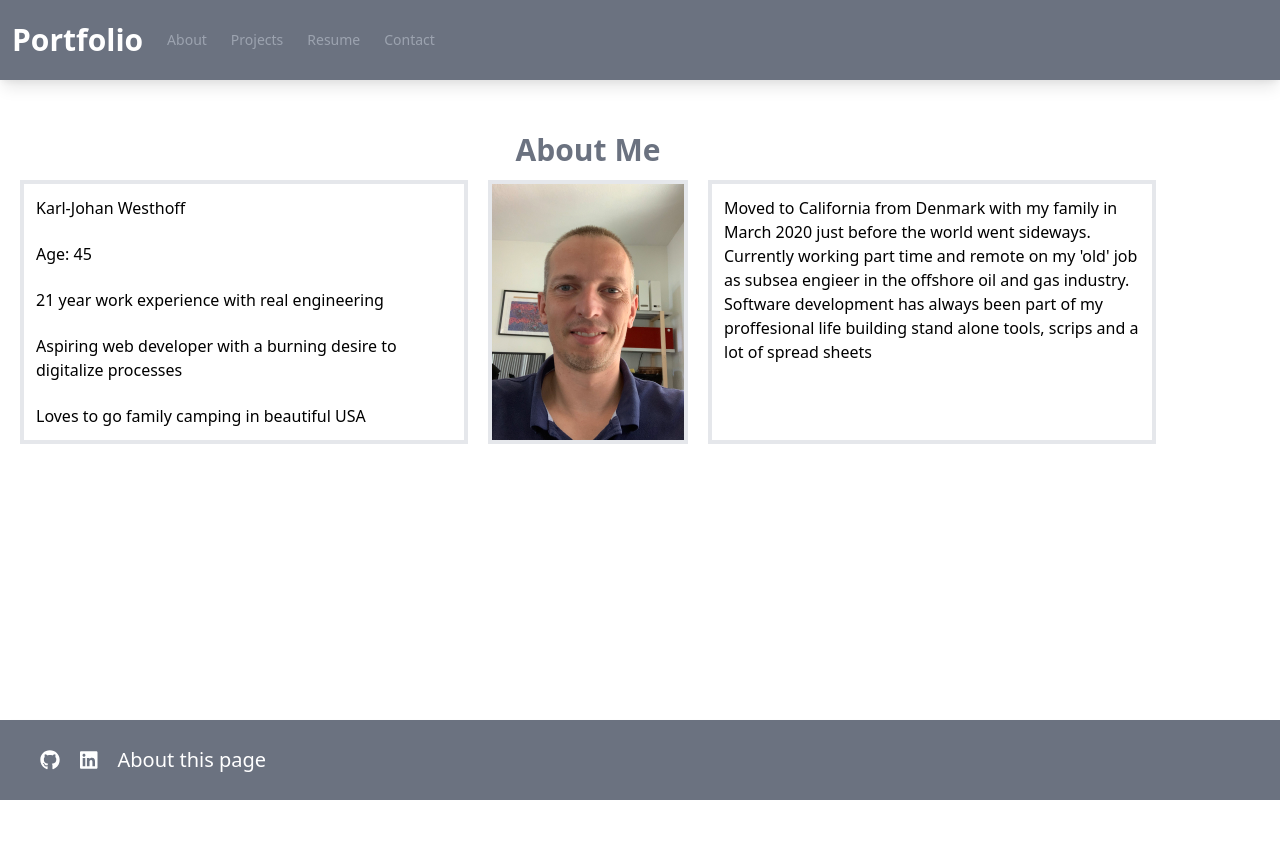
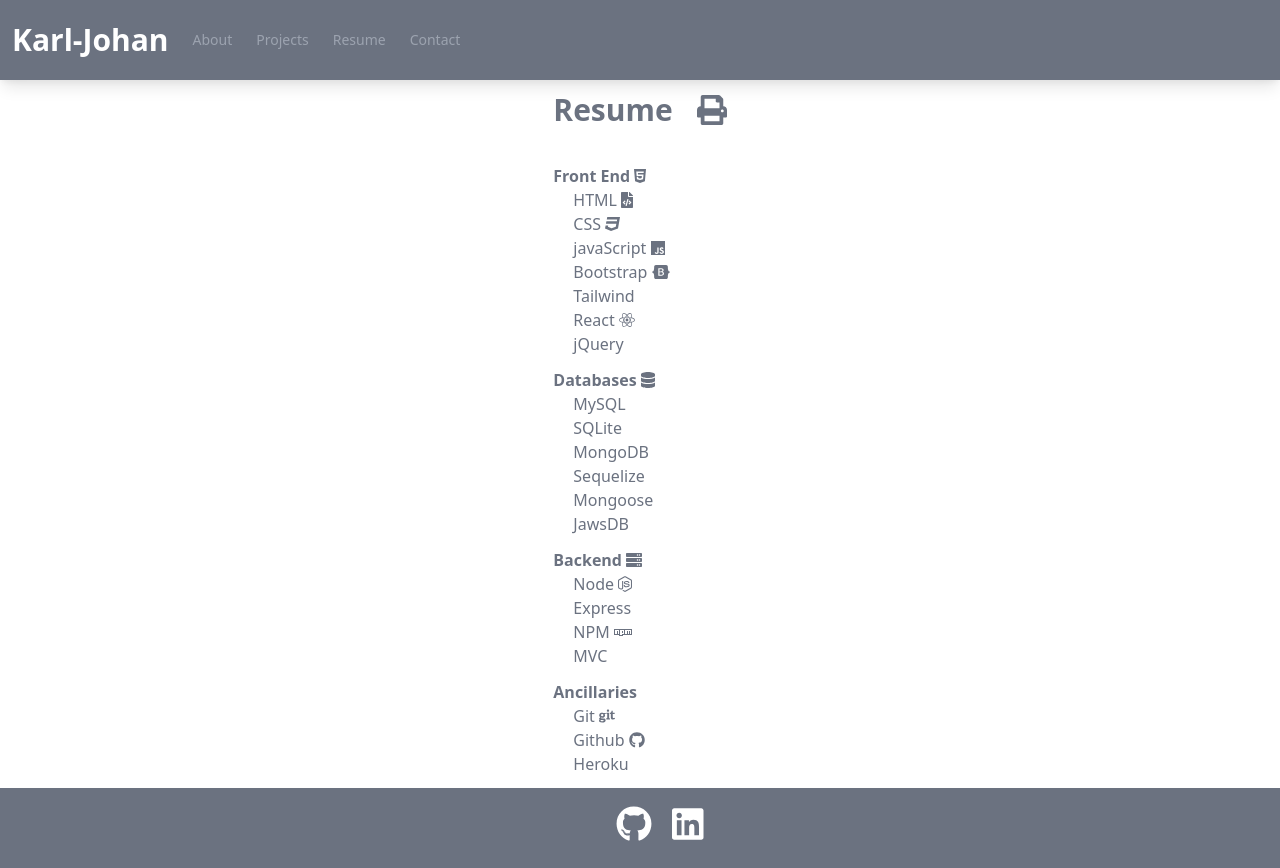
Before and after one commit to KJWesthoff/portfolio, a React (Create React App) app: page / in a window 1280 px wide. Both pictures are taken after a click on the element "Resume". Before the commit the page ends 800 px from the top, so only its background shows below. Built offline with nearby package versions, Linux system fonts and the light colour scheme.

Commit message:
contact from implemented

```diff
--- a/src/App.js
+++ b/src/App.js
@@ -5,7 +5,8 @@
 import Footer from './components/Footer/Footer.js'
 import About from './components/About/About'
 import Portfolio from './components/Portfolio/Portfolio'
-
+import Resume from './components/Resume/Resume'
+import Contact from './components/Contact/Contact'
 
 import './App.css';
 
@@ -31,6 +32,10 @@
         return <About />;
       case 'projects':
         return <Portfolio />;
+      case 'resume':
+          return <Resume />;
+      case 'contact':
+          return <Contact />;
       default:
         return <About />;
     }
@@ -53,7 +58,7 @@
 
 
 
-      <content className = "flex flex-grow">
+      <content className = "flex flex-grow justify-center">
         {renderPage(currentCategory)}
       </content>
 
--- /dev/null
+++ b/src/components/Contact/Contact.js
@@ -0,0 +1,89 @@
+import React, { useState } from "react";
+import {validateEmail} from '../../utils/helpers';
+
+
+function ContactForm() {
+  const [formState, setFormState] = useState({
+    name: "",
+    email: "",
+    message: "",
+  });
+  const { name, email, message } = formState;
+
+
+  const [errorMessage, setErrorMessage] = useState('')
+
+  function handleChange(s) {
+
+    if(s.target.name === 'email') {
+        const isValid = validateEmail(s.target.value)
+
+        if(!isValid){
+            setErrorMessage("Your Email is not valid.");
+        } else {
+            setErrorMessage('');
+        }
+    } else {
+        if (!s.target.value.length) {
+          setErrorMessage(`${s.target.name} is required.`);
+        } else {
+          setErrorMessage('');
+        }
+      }
+
+    if(!errorMessage) {
+        setFormState({ ...formState, [s.target.name]: s.target.value });
+    }
+
+  }
+
+  function handleSubmit(s) {
+      s.preventDefault();
+      console.log(formState);
+  }
+
+  return (
+    <section className = "text-white m-5 p-3 bg-gray-500 shadow-lg rounded">
+      <h1>Contact Me</h1>
+      <form id="contact-form" onSubmit={handleSubmit}>
+        <div className="mt-3 mb-3 flex flex-col">
+          <label className= "mr-2" htmlFor="name">Name:</label>
+          <input
+            type="text"
+            name="name"
+            defaultValue={name}
+            onBlur={handleChange}
+          ></input>
+        </div>
+        <div className="mt-3 mb-3 flex flex-col">
+          <label  className="mr-2" htmlFor="email">Email address:</label>
+          <input
+            type="email"
+            name="email"
+            defaultValue={email}
+            onBlur={handleChange}
+          ></input>
+        </div>
+        <div className="mt-3 mb-3 flex flex-col">
+          <label  className="mr-2" htmlFor="message">Message:</label>
+          <textarea
+            name="message"
+            rows="5"
+            defaultValue={message}
+            onBlur={handleChange}
+          ></textarea>
+        </div>
+
+        {errorMessage && (
+            <div>
+                <p className = "error-text">{errorMessage}</p>
+            </div>
+        )}
+
+        <button className = "bg-white text-gray-500 pl-4 pr-4 pt-2 pb-2 rounded"  type="submit">Submit</button>
+      </form>
+    </section>
+  );
+}
+
+export default ContactForm;
--- a/src/components/Footer/Footer.js
+++ b/src/components/Footer/Footer.js
@@ -5,8 +5,8 @@
 
 function Footer(props) {
   return (
-    <footer className="flex items-center text-xl text-white bg-gray-500 shadow-lg h-20 mb-auto b-screen">
-      <div className="flex ml-5 justify-center">
+    <footer className="flex align-center pt-4 justify-center text-4xl text-white bg-gray-500 shadow-lg h-20 mb-auto b-screen">
+      <div className="flex ml-5 ">
         <div>
           <a className="ml-5" href="https://github.com/KJWesthoff">
             <FontAwesomeIcon icon={faGithub} />
@@ -19,9 +19,7 @@
           </a>
         </div>
 
-        <div>
-          <span className="ml-5"> About this page </span>
-        </div>
+
       </div>
     </footer>
   );
--- a/src/components/Header/Header.js
+++ b/src/components/Header/Header.js
@@ -14,7 +14,7 @@
 
         <div className="justify-start flex items-center">
           <a href="#" className="text-white text-3xl font-bold p-3">
-            Portfolio {props.aboutSelected}
+            Karl-Johan {props.aboutSelected}
           </a>
 
           <p id="hamburgerbtn" className="md:hidden bg-gray-800">
--- /dev/null
+++ b/src/components/Resume/Resume.js
@@ -0,0 +1,68 @@
+import React, { useEffect } from 'react';
+import { FontAwesomeIcon } from "@fortawesome/react-fontawesome";
+
+import {  faBootstrap, faCss3, faCss3Alt, faGit, faGithub, faHtml5, faJs, faLinkedin, faNodeJs, faNpm, faReact } from "@fortawesome/free-brands-svg-icons";
+import { faDatabase, faFileDownload ,faFileCode, faServer, faPrint } from '@fortawesome/free-solid-svg-icons';
+
+
+const Resume = () =>{
+    return (
+    <div className="flex align-center flex-col">
+        <div className="Heading flex flex-row">
+            <p className=" text-gray-500 text-3xl font-bold p-3">Resume</p>
+            <p onClick={()=>{console.log("PrintClicked")}} className=" text-gray-500 text-3xl font-bold p-3"> <FontAwesomeIcon icon={faPrint} /></p>
+        </div>
+
+        <div className= "p-3">
+            <div className="Heading text-gray-500">
+                <p className=" text-gray-500 text-1xl font-bold pt-3">Front End  <FontAwesomeIcon icon={faHtml5} /></p>
+                <ul className = "ml-5">
+                    <li>HTML  <FontAwesomeIcon icon={faFileCode} /></li>
+                    <li>CSS <FontAwesomeIcon icon={faCss3} /></li>
+                    <li>javaScript  <FontAwesomeIcon icon={faJs} /></li>
+                    <li>Bootstrap <FontAwesomeIcon icon={faBootstrap} /></li>
+                    <li>Tailwind </li>
+                    <li>React <FontAwesomeIcon icon={faReact} /></li>
+                    <li>jQuery</li>
+                </ul>
+            </div>
+
+            <div className="Heading text-gray-500">
+                <p className=" text-gray-500 text-1xl font-bold pt-3">Databases  <FontAwesomeIcon icon={faDatabase} /></p>
+                <ul className = "ml-5">
+                    <li>MySQL</li>
+                    <li>SQLite</li>
+                    <li>MongoDB </li>
+                    <li>Sequelize </li>
+                    <li>Mongoose </li>
+                    <li>JawsDB </li>
+                </ul>
+
+            </div>
+
+
+           <div className="Heading text-gray-500">
+              <p className=" text-gray-500 text-1xl font-bold pt-3">Backend  <FontAwesomeIcon icon={faServer} /></p>
+              <ul className = "ml-5">
+                  <li>Node  <FontAwesomeIcon icon={faNodeJs} /></li>
+                  <li>Express</li>
+                  <li>NPM  <FontAwesomeIcon icon={faNpm} /></li>
+                  <li>MVC </li>
+                </ul>
+           </div>
+            <div className="Heading text-gray-500">
+                <p className=" text-gray-500 text-1xl font-bold pt-3">Ancillaries</p>
+                <ul className = "ml-5">
+                    <ul>Git  <FontAwesomeIcon icon={faGit} /></ul>
+                    <ul>Github  <FontAwesomeIcon icon={faGithub} /></ul>
+                    <ul>Heroku </ul>
+                </ul>
+            </div>
+        </div>
+
+    </div>
+
+    )
+}
+
+export default Resume;
```
